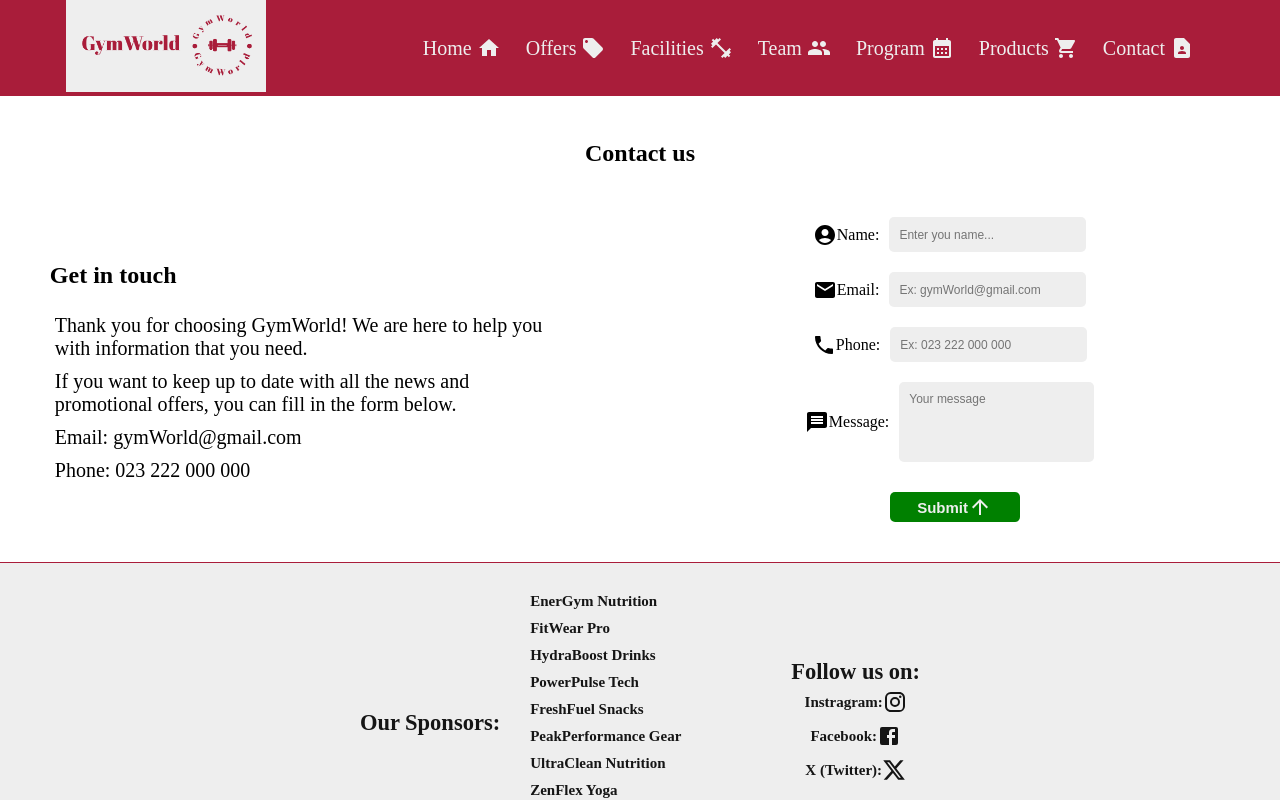
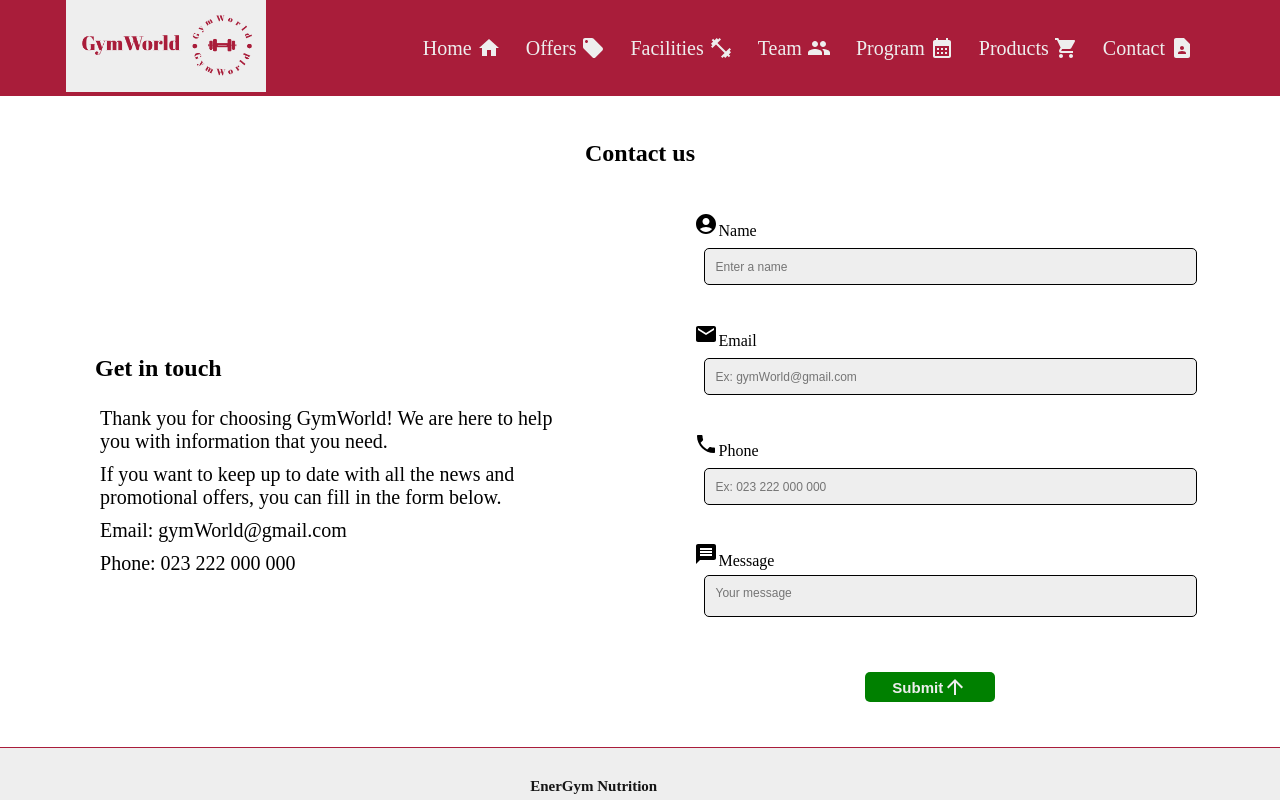
Before and after one commit to Alexandru2401/gym-project, a React (Create React App) app: page /Contact in a window 1280 px wide. Shown: the top 800 px of the page. Built offline with nearby package versions, Linux system fonts and the light colour scheme.

Commit message:
split the contact page in 2 components: Input - for reusable input and info for text.

```diff
--- a/src/App.css
+++ b/src/App.css
@@ -144,7 +144,7 @@ nav .nav-btn {
   margin: 5px;
 }
 
-.list-container.active{
+.list-container.active {
   background-color: white;
 }
 
@@ -509,6 +509,29 @@ nav .nav-btn {
   align-items: center;
 }
 
+.is-invalid {
+  color: red;
+  min-height: 1.25rem;
+}
+
+.label-div {
+  display: flex;
+  flex-direction: column;
+  justify-content: space-between;
+  width: 100%;
+  height: 100px;
+  position: relative;
+}
+
+.input-error {
+  outline: none;
+  border: 1px solid red;
+}
+
+.input-error::placeholder {
+  color: red;
+}
+
 .pay-section-container .pay-section-wrapper .pay-card {
   max-width: 200px;
   min-height: 160px;
@@ -601,11 +624,12 @@ nav .nav-btn {
 
 .form-container {
   display: flex;
+  flex-direction: column;
   align-items: center;
-  justify-content: center;
-  flex-direction: column;
+  justify-content: space-around;
   width: 50%;
   padding: 20px;
+  height: 500px;
 }
 
 .contact-container {
@@ -627,10 +651,13 @@ nav .nav-btn {
   padding: 5px;
   font-size: var(--fs-sm);
 }
+
 .contact-container .form-container .label-container {
   display: flex;
   align-items: center;
   margin: 5px;
+  height: 20px;
+  width: 100%;
 }
 ::placeholder {
   font-size: 12px;
@@ -640,7 +667,8 @@ input,
 textarea {
   margin: 5px 10px;
   padding: 10px;
-  border: none;
+  border: 1px solid black;
+  width: 100%;
   border-radius: 5px;
   background-color: var(--primary-light);
 }
--- /dev/null
+++ b/src/components/Info.jsx
@@ -0,0 +1,17 @@
+export default function Info() {
+  return (
+    <div className="info">
+      <h2>Get in touch</h2>
+      <p>
+        Thank you for choosing GymWorld! We are here to help you with
+        information that you need.
+      </p>
+      <p>
+        If you want to keep up to date with all the news and promotional offers,
+        you can fill in the form below.
+      </p>
+      <p>Email: gymWorld@gmail.com</p>
+      <p>Phone: 023 222 000 000</p>
+    </div>
+  );
+}
--- /dev/null
+++ b/src/components/Input.jsx
@@ -0,0 +1,31 @@
+export default function Input({
+  label,
+  id,
+  error,
+  icon,
+  isTextarea,
+  ...props
+}) {
+  const inputClass = error ? "input-error" : "";
+
+  return (
+    <div className="label-div">
+      <label htmlFor={id}>
+        {" "}
+        {icon}
+        {label}
+      </label>
+      {isTextarea ? (
+        <textarea id={id} {...props} className={inputClass} />
+      ) : (
+        <input id={id} {...props} className={inputClass} />
+      )}
+      <p
+        className={`is-invalid ${error ? "visible" : "hidden"}`}
+        style={{ margin: "0 10px" }}
+      >
+        {error || "⠀"}
+      </p>
+    </div>
+  );
+}
--- a/src/pages/Contact.jsx
+++ b/src/pages/Contact.jsx
@@ -1,4 +1,4 @@
-import React, { useState } from "react";
+import { useState } from "react";
 import PhoneIcon from "@mui/icons-material/Phone";
 import EmailIcon from "@mui/icons-material/Email";
 import CheckCircleIcon from "@mui/icons-material/CheckCircle";
@@ -6,6 +6,8 @@ import MessageIcon from "@mui/icons-material/Message";
 import ArrowUpwardIcon from "@mui/icons-material/ArrowUpward";
 import AccountCircleIcon from "@mui/icons-material/AccountCircle";
 import { isEmail, isNotEmpty } from "../utils/validation";
+import Input from "../components/Input";
+import Info from "../components/Info";
 
 export default function Contact() {
   const [showMessage, setShowMessage] = useState(false);
@@ -45,9 +47,13 @@ export default function Contact() {
         : !isEmail(enteredValues.email)
         ? "Please enter a valid email."
         : "",
-      phoneError: isNotEmpty(enteredValues.phone)
-        ? ""
-        : "Please enter a phone number.",
+      phoneError: !isNotEmpty(enteredValues.phone)
+        ? "Please enter a phone number"
+        : enteredValues.phone.length < 10
+        ? "Phone number is too short - minimum 10 characters"
+        : enteredValues.phone.length > 10
+        ? "Phone number is too long - maximum 10 characters"
+        : "",
       messageError: isNotEmpty(enteredValues.message)
         ? ""
         : "Please enter a message.",
@@ -75,77 +81,50 @@ export default function Contact() {
         </div>
       ) : (
         <div className="contact-container">
-          <div className="info">
-            <h2>Get in touch</h2>
-            <p>
-              Thank you for choosing GymWorld! We are here to help you with
-              information that you need.
-            </p>
-            <p>
-              If you want to keep up to date with all the news and promotional
-              offers, you can fill in the form below.
-            </p>
-            <p>Email: gymWorld@gmail.com</p>
-            <p>Phone: 023 222 000 000</p>
-          </div>
+          <Info />
           <form onSubmit={handleSubmit} className="form-container">
-            <div>
-              <label className="label-container">
-                <AccountCircleIcon />
-                Name:
-                <input
+            <Input
               type="text"
-                  name="name"
-                  placeholder="Enter you name..."
+              id="name"
+              placeholder="Enter a name"
+              label="Name"
+              icon={<AccountCircleIcon />}
               onChange={(e) => handleInputChange("name", e)}
               value={enteredValues.name}
+              error={errorMessage.nameError}
             />
-                {errorMessage.nameError && <p>{errorMessage.nameError}</p>}
-              </label>
-            </div>
-            <div>
-              <label className="label-container">
-                <EmailIcon />
-                Email:
-                <input
+            <Input
               type="text"
-                  name="email"
+              id="email"
               placeholder="Ex: gymWorld@gmail.com"
+              label="Email"
+              icon={<EmailIcon />}
               onChange={(e) => handleInputChange("email", e)}
               value={enteredValues.email}
+              error={errorMessage.emailError}
             />
-              </label>
-              {errorMessage.emailError && <p>{errorMessage.emailError}</p>}
-            </div>
-            <div>
-              <label className="label-container">
-                <PhoneIcon />
-                Phone:
-                <input
+            <Input
               type="number"
-                  name="phone"
+              id="phone"
               placeholder="Ex: 023 222 000 000"
+              label="Phone"
+              icon={<PhoneIcon />}
               onChange={(e) => handleInputChange("phone", e)}
               value={enteredValues.phone}
+              error={errorMessage.phoneError}
             />
-              </label>
-              {errorMessage.phoneError && <p>{errorMessage.phoneError}</p>}
-            </div>
-            <div>
-              <label className="label-container">
-                <MessageIcon />
-                Message:
-                <textarea
-                  name="message"
+            <Input
+              isTextarea
+              id="message"
               placeholder="Your message"
+              label="Message"
+              icon={<MessageIcon />}
+              onChange={(e) => handleInputChange("message", e)}
               rows={4}
               maxLength={400}
-                  onChange={(e) => handleInputChange("message", e)}
               value={enteredValues.message}
+              error={errorMessage.messageError}
             />
-              </label>
-              {errorMessage.messageError && <p>{errorMessage.messageError}</p>}
-            </div>
             <button type="submit" className="submit-btn">
               Submit
               <ArrowUpwardIcon />
```
Lines whose indentation alone changed are shown as unchanged.
